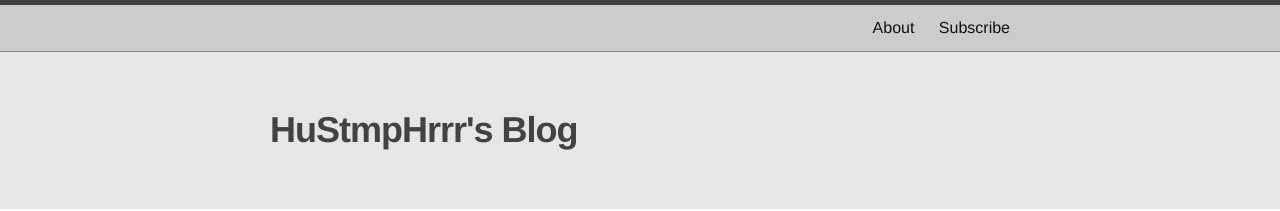
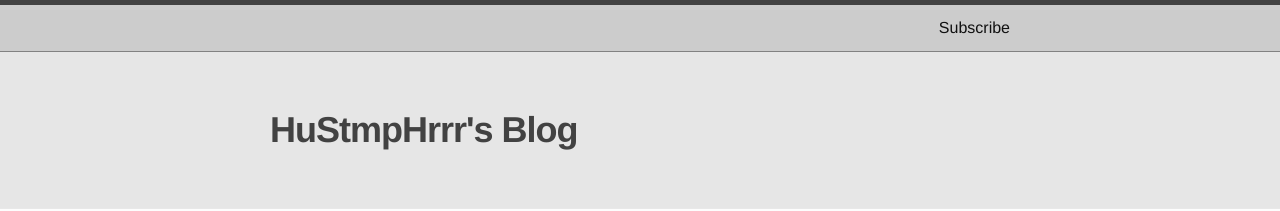
Before and after one commit to HuStmpHrrr/HuStmpHrrr.github.io, a Jekyll site: the page built from tags/index.html, in a window 1280 px wide. Shown: the top 211 px of the page. Built offline with Jekyll 4.4.1, drawn with Linux system fonts in a browser that asks for light colours; nearby versions of some CDN libraries.

Commit message:
change the right panel and tags folder

```diff
--- a/_includes/header.html
+++ b/_includes/header.html
@@ -11,7 +11,7 @@
 
       <div class="trigger">
         {% for my_page in site.pages %}
-          {% if my_page.nav %}
+          {% if my_page.nav == "true" %}
           <a class="page-link" href="{{ my_page.url | prepend: site.baseurl }}">{{ my_page.title }}</a>
           {% endif %}
         {% endfor %}
--- a/_sass/_layout.scss
+++ b/_sass/_layout.scss
@@ -5,7 +5,7 @@
 .toc-content {
     float: right;
     right: 5%;
-    width: 13%;
+    width: 16%;
     background-color: $toc-color;
     border: 1px solid $grey-color;
     opacity: 0.7;
```
Also changed, not shown: _includes/_widgets/right-panel.html (+5 -5 lines), tags/index.html (renamed from tags.html).
